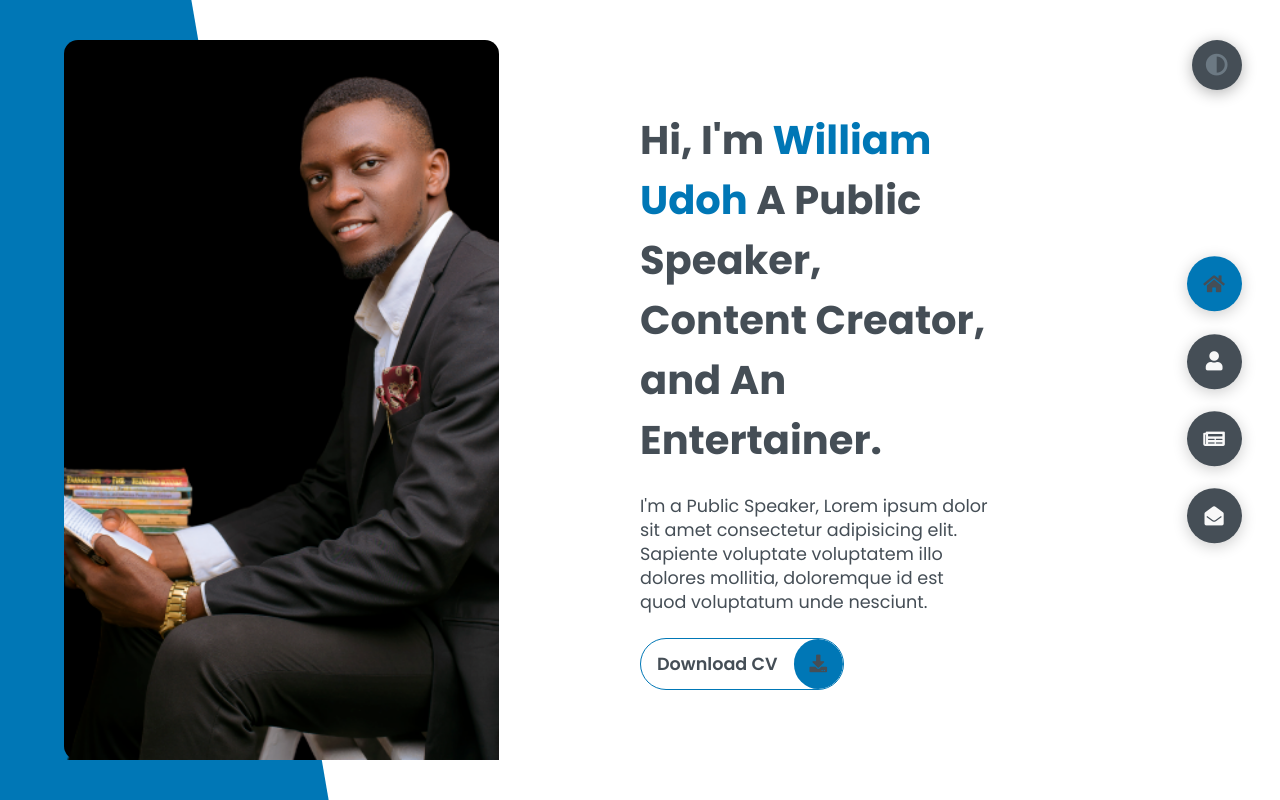
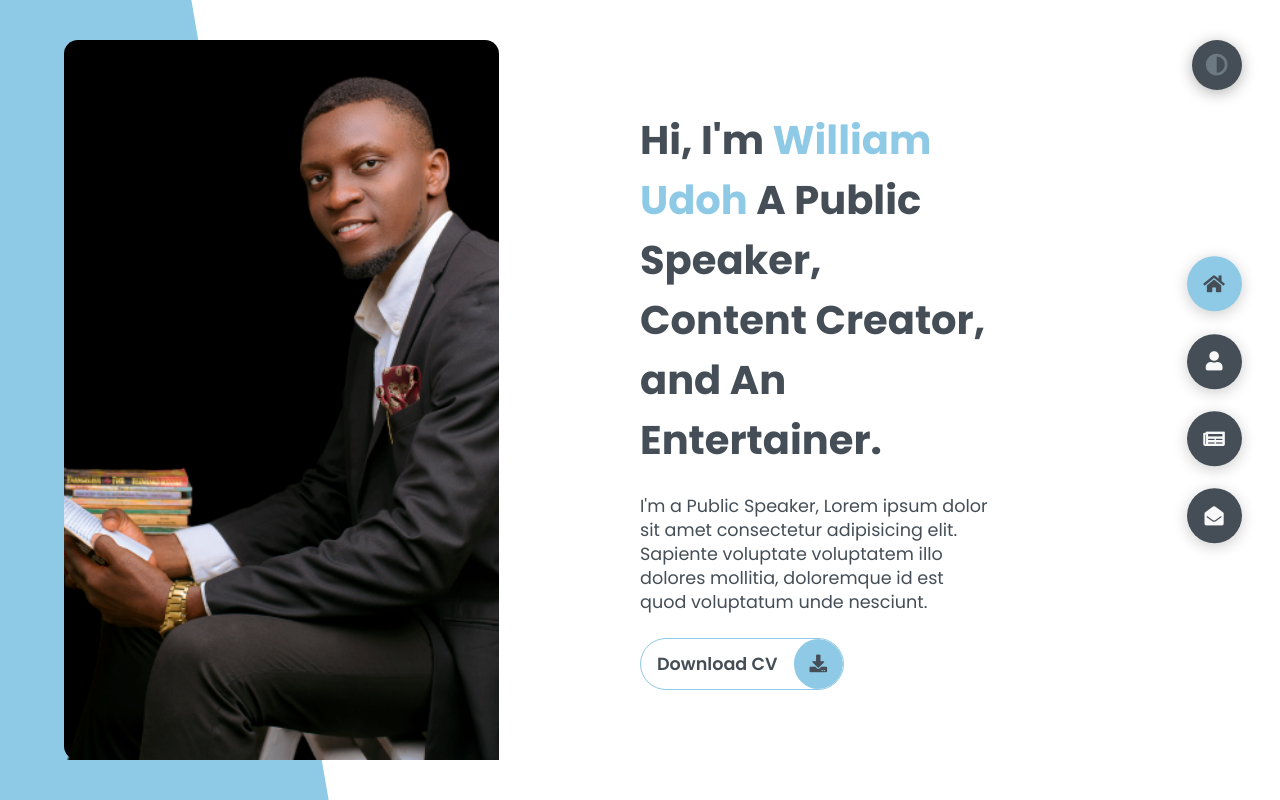
Before and after one commit to wizband/test, a plain HTML site: page index.html in a window 1280 px wide. Both pictures are taken after a click on the element 1216 px from the left and 65 px from the top of the page. Drawn offline with nearby package versions, Linux system fonts and the light colour scheme; files that its build step writes are made by us from their sources.

Commit message:
Update style.scss

```diff
--- a/styles/style.scss
+++ b/styles/style.scss
@@ -22,7 +22,7 @@
 
 .light-mode{
     --color-primary: #ffffff;
-    --color-secondary: #0077b6;
+    --color-secondary: #8ecae6;
     --color-white: #454e56;
     --color-black: #000;
     --color-grey-0: #f8f8f8;
```
